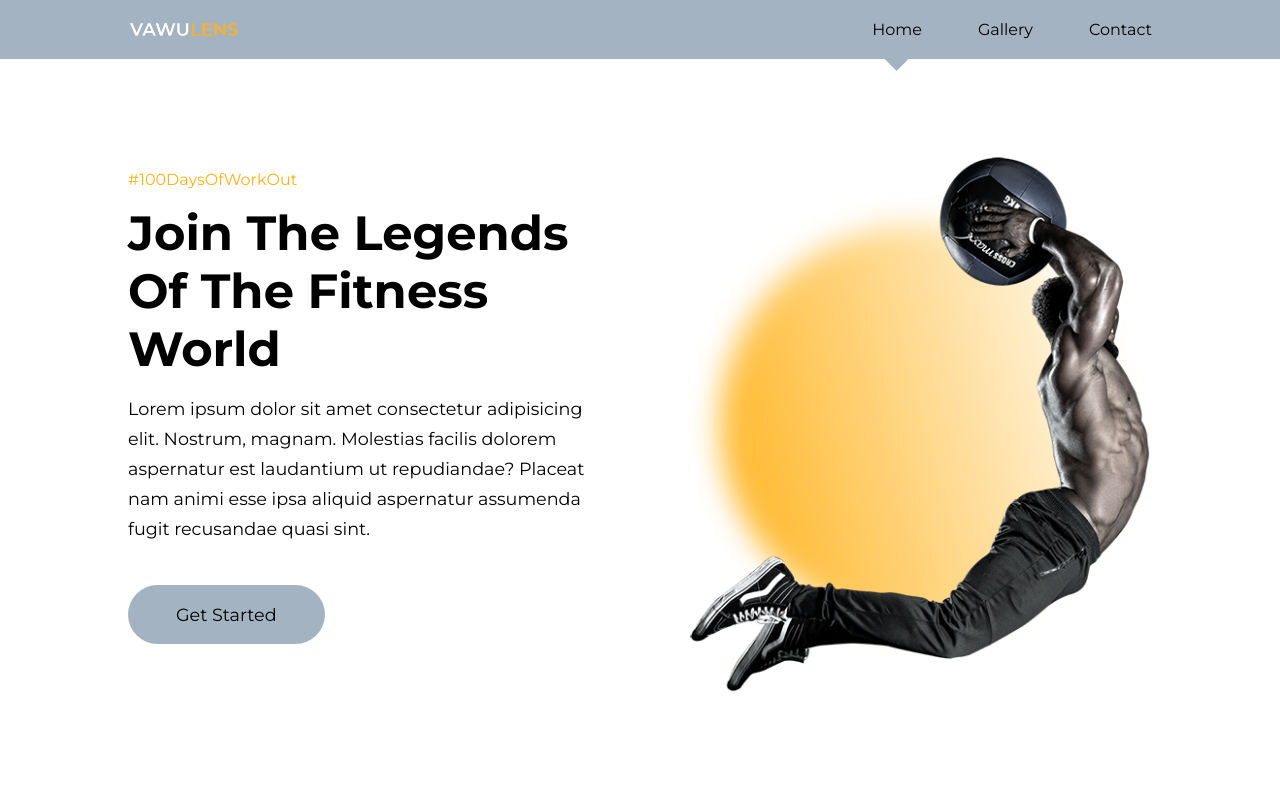
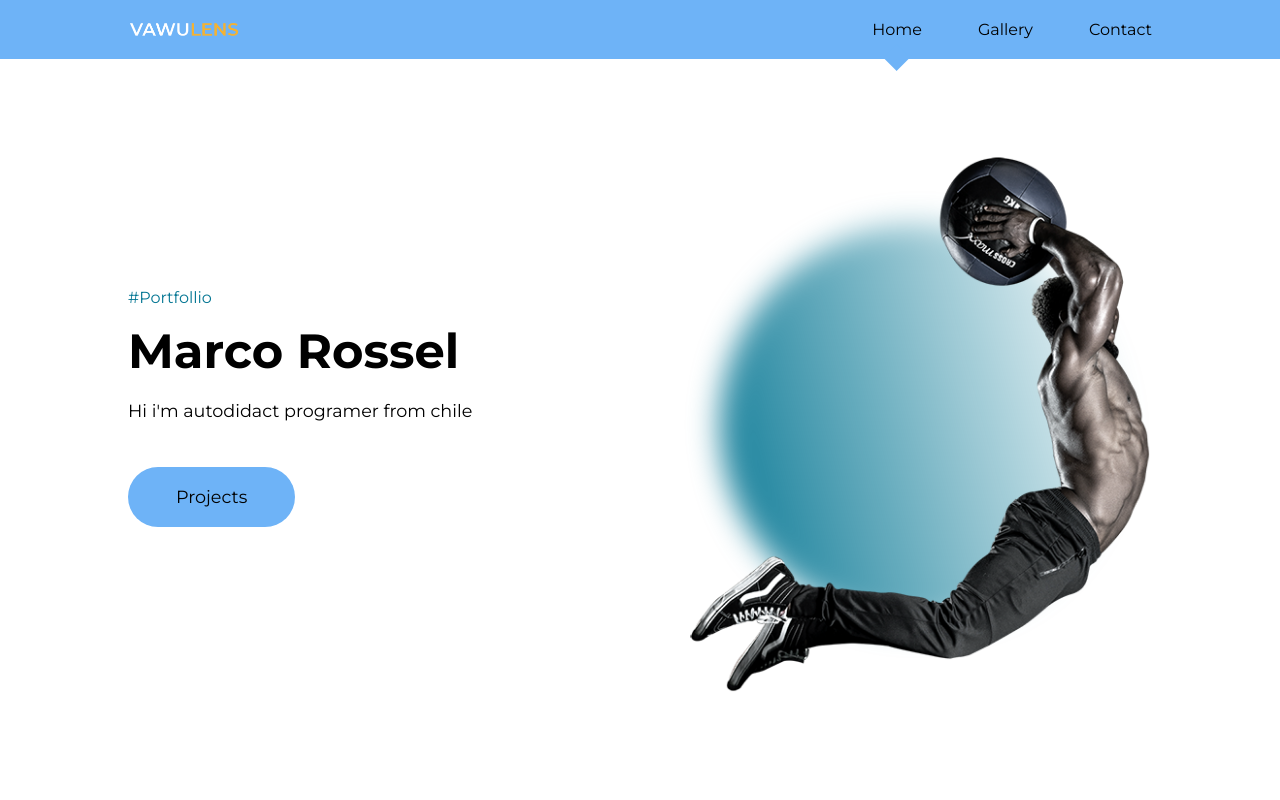
Before and after one commit to MarcoRosselDev/portafollio, a React (Create React App) app: page /home in a window 1280 px wide. Shown: the top 800 px of the page. Built offline with nearby package versions, Linux system fonts and the light colour scheme.

Commit message:
structure

```diff
--- a/src/components/MainHeader.jsx
+++ b/src/components/MainHeader.jsx
@@ -6,16 +6,11 @@ function MainHeader() {
     <header className="main__header">
       <div className="container main__header-container">
         <div className="main__header-left">
-          <h4>#100DaysOfWorkOut</h4>
-          <h1>Join The Legends Of The Fitness World</h1>
-          <p>
-            Lorem ipsum dolor sit amet consectetur adipisicing elit. Nostrum,
-            magnam. Molestias facilis dolorem aspernatur est laudantium ut
-            repudiandae? Placeat nam animi esse ipsa aliquid aspernatur
-            assumenda fugit recusandae quasi sint.
-          </p>
+          <h4>#Portfollio</h4>
+          <h1>Marco Rossel</h1>
+          <p>Hi i'm autodidact programer from chile</p>
           <Link to="/plans" className="btn lg">
-            Get Started
+            Projects
           </Link>
         </div>
         <div className="main__header-right">
--- a/src/index.css
+++ b/src/index.css
@@ -12,10 +12,10 @@
 
 :root {
   --primary-hue: 210;
-  --gray-hue: withe;
-  --color-primary: hsl(var(--primary-hue), 20%, 70%);
+  --gray-hue: red;
+  --color-primary: hsl(var(--primary-hue), 90%, 70%);
   --color-primary-variant: hsl(var(--primary-hue), 100%, 65%);
-  --color-secondary: #ffb116;
+  --color-secondary: #047693;
   --color-gray-100: hsl(var(--gray-hue), 47%, 94%);
   --color-gray-200: hsl(var(--gray-hue), 26%, 75%);
   --color-gray-300: hsl(var(--gray-hue), 24%, 64%);
```
